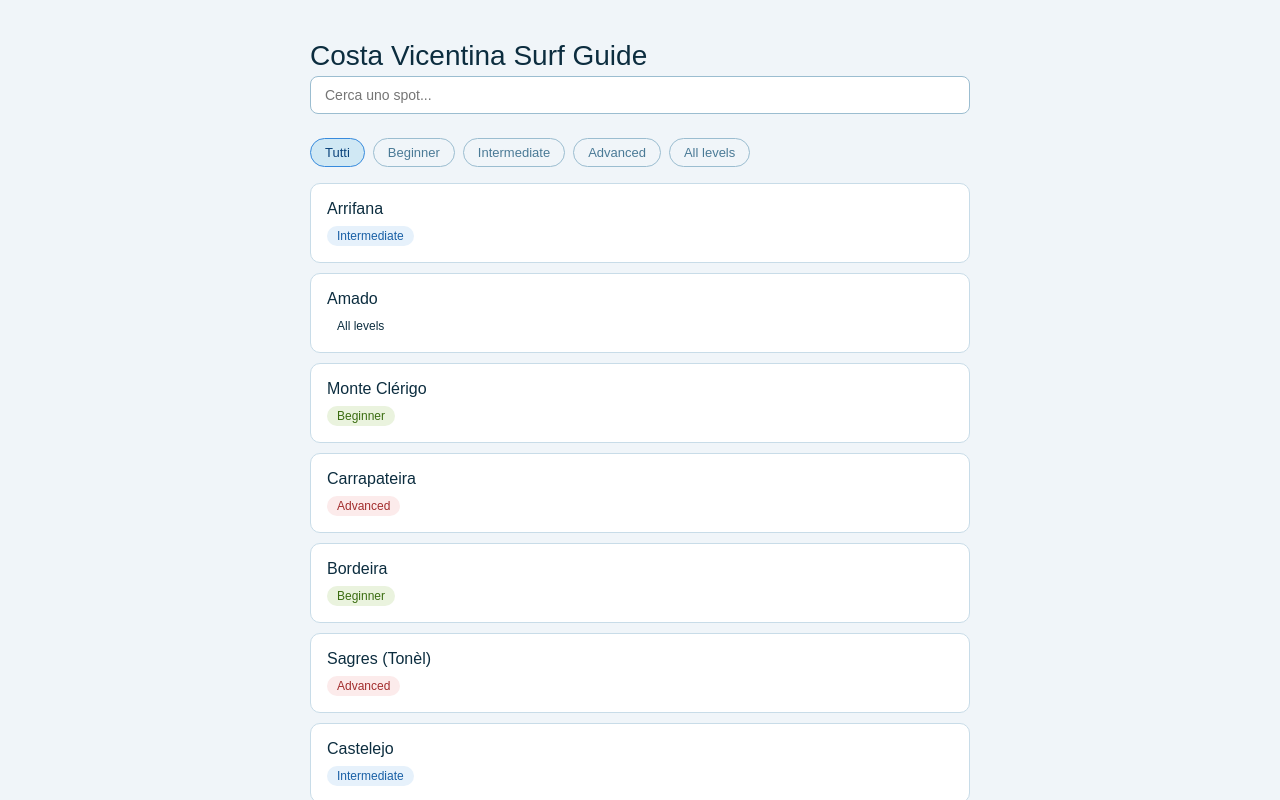
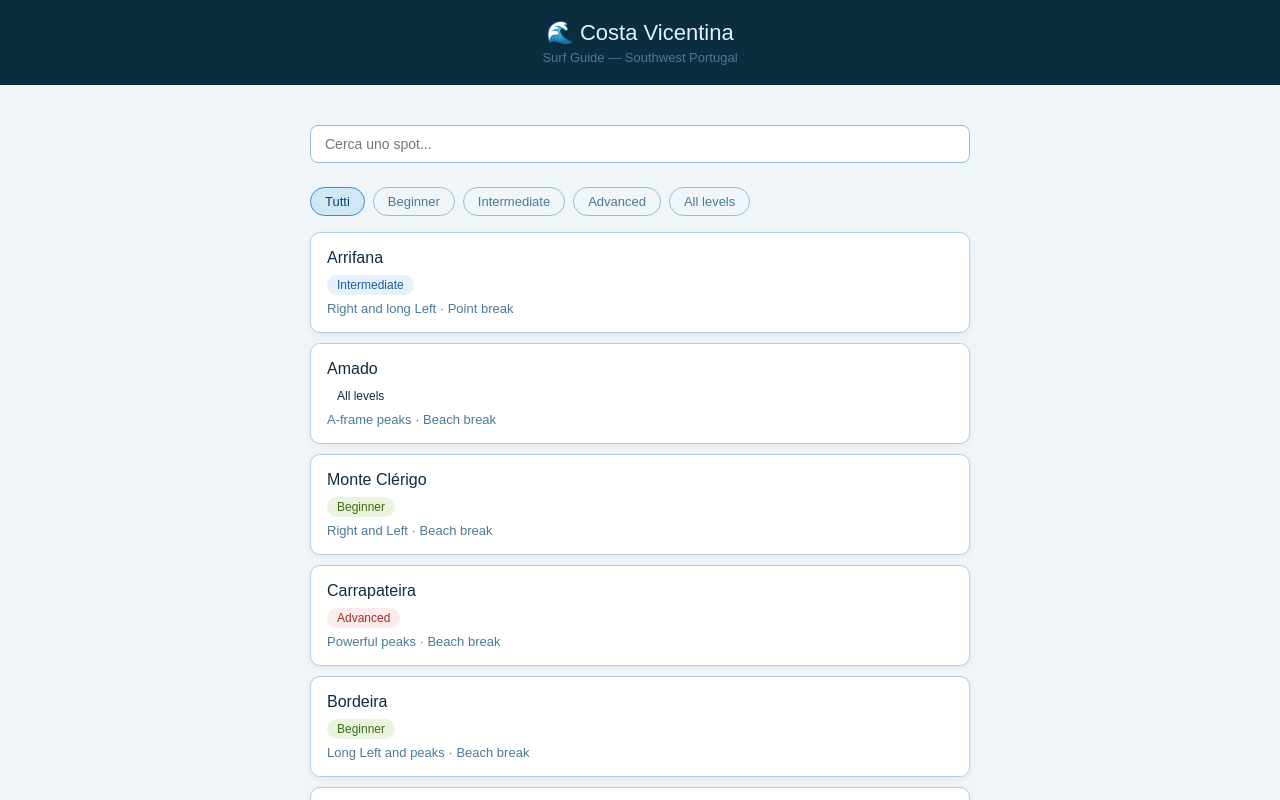
Before and after one commit to nicoperiz/costa-vicentina-surf, a React (Vite) app: page / in a window 1280 px wide. Shown: the top 800 px of the page. Built offline with nearby package versions, Linux system fonts and the light colour scheme.

Commit message:
schede aggiornate

```diff
--- a/src/index.css
+++ b/src/index.css
@@ -16,48 +16,46 @@ h1 {
   margin-bottom: 4px;
 }
 
-.subtitle {
-  color: #4a7a96;
-  font-size: 14px;
-  margin-bottom: 24px;
-}
-
 .page {
   max-width: 700px;
   margin: 0 auto;
   padding: 40px 20px;
 }
 
-.card {
-  background: white;
-  border: 1px solid #c8dce8;
-  border-radius: 10px;
-  padding: 16px;
-  margin-bottom: 10px;
+header {
+  background: #0c2d3f;
+  padding: 20px;
+  text-align: center;
 }
 
-.card h2 {
-  font-size: 16px;
+header h1 {
+  color: #e0f2fe;
+  font-size: 22px;
   font-weight: 500;
-  margin-bottom: 8px;
+  margin: 0;
 }
 
-.card a {
-  text-decoration: none;
-  color: #0c2d3f;
+header p {
+  color: #4a7a96;
+  font-size: 13px;
+  margin-top: 4px;
 }
 
-.badge {
-  display: inline-block;
-  font-size: 12px;
-  padding: 3px 10px;
-  border-radius: 12px;
+input {
+  width: 100%;
+  padding: 10px 14px;
+  border: 1px solid #9bbdd0;
+  border-radius: 8px;
+  font-size: 14px;
+  color: #0c2d3f;
+  background: white;
+  margin-bottom: 8px;
+  outline: none;
 }
 
-.badge-Beginner { background: #eaf3de; color: #3b6d11; }
-.badge-Intermediate { background: #e6f1fb; color: #185fa5; }
-.badge-Advanced { background: #fcebeb; color: #a32d2d; }
-.badge-All\ levels { background: #eeedfe; color: #534ab7; }
+input:focus {
+  border-color: #378add;
+}
 
 .filtri {
   display: flex;
@@ -82,21 +80,47 @@ h1 {
   color: #0c447c;
 }
 
-input {
-  width: 100%;
-  padding: 10px 14px;
-  border: 1px solid #9bbdd0;
-  border-radius: 8px;
-  font-size: 14px;
+.card {
+  display: block;
+  text-decoration: none;
   color: #0c2d3f;
   background: white;
-  margin-bottom: 8px;
-  outline: none;
+  border: 1px solid #b0cfe0;
+  border-radius: 10px;
+  padding: 16px;
+  margin-bottom: 10px;
+  box-shadow: 0 2px 6px rgba(0,0,0,0.06);
 }
 
-input:focus {
+.card:hover {
   border-color: #378add;
+  box-shadow: 0 4px 12px rgba(0,0,0,0.1);
+  cursor: pointer;
 }
+
+.card h2 {
+  font-size: 16px;
+  font-weight: 500;
+  margin-bottom: 8px;
+}
+
+.card-sub {
+  color: #4a7a96;
+  font-size: 13px;
+  margin-top: 6px;
+}
+
+.badge {
+  display: inline-block;
+  font-size: 12px;
+  padding: 3px 10px;
+  border-radius: 12px;
+}
+
+.badge-Beginner { background: #eaf3de; color: #3b6d11; }
+.badge-Intermediate { background: #e6f1fb; color: #185fa5; }
+.badge-Advanced { background: #fcebeb; color: #a32d2d; }
+.badge-All\ levels { background: #eeedfe; color: #534ab7; }
 
 .back-link {
   display: inline-block;
@@ -108,10 +132,11 @@ input:focus {
 
 .detail-card {
   background: white;
-  border: 1px solid #c8dce8;
+  border: 1px solid #b0cfe0;
   border-radius: 10px;
   padding: 20px;
   margin-top: 16px;
+  box-shadow: 0 2px 6px rgba(0,0,0,0.06);
 }
 
 .detail-card p {
@@ -119,3 +144,8 @@ input:focus {
   font-size: 15px;
   line-height: 1.5;
 }
+
+a {
+  text-decoration: none;
+  color: inherit;
+}
--- a/src/pages/Home.jsx
+++ b/src/pages/Home.jsx
@@ -1,14 +1,18 @@
-import { useState } from "react";
-import { Link } from "react-router-dom";
-import spotList from "../data/spots";
+import { useState } from 'react'
+import { Link } from 'react-router-dom'
+import spotList from '../data/spots'
 
 function Home() {
-  const [filtro, setFiltro] = useState("all");
-  const [ricerca, setRicerca] = useState("");
+  const [filtro, setFiltro] = useState('all')
+  const [ricerca, setRicerca] = useState('')
 
   return (
+    <div>
+      <header>
+        <h1>🌊 Costa Vicentina</h1>
+        <p>Surf Guide — Southwest Portugal</p>
+      </header>
       <div className="page">
-      <h1>Costa Vicentina Surf Guide</h1>
         <input
           type="text"
           placeholder="Cerca uno spot..."
@@ -16,57 +20,30 @@ function Home() {
           onChange={(e) => setRicerca(e.target.value)}
         />
         <div className="filtri">
-        <button
-          className={filtro === "all" ? "active" : ""}
-          onClick={() => setFiltro("all")}
-        >
-          Tutti
-        </button>
-        <button
-          className={filtro === "Beginner" ? "active" : ""}
-          onClick={() => setFiltro("Beginner")}
-        >
-          Beginner
-        </button>
-        <button
-          className={filtro === "Intermediate" ? "active" : ""}
-          onClick={() => setFiltro("Intermediate")}
-        >
-          Intermediate
-        </button>
-        <button
-          className={filtro === "Advanced" ? "active" : ""}
-          onClick={() => setFiltro("Advanced")}
-        >
-          Advanced
-        </button>
-        <button
-          className={filtro === "All levels" ? "active" : ""}
-          onClick={() => setFiltro("All levels")}
-        >
-          All levels
-        </button>
+          <button className={filtro === 'all' ? 'active' : ''} onClick={() => setFiltro('all')}>Tutti</button>
+          <button className={filtro === 'Beginner' ? 'active' : ''} onClick={() => setFiltro('Beginner')}>Beginner</button>
+          <button className={filtro === 'Intermediate' ? 'active' : ''} onClick={() => setFiltro('Intermediate')}>Intermediate</button>
+          <button className={filtro === 'Advanced' ? 'active' : ''} onClick={() => setFiltro('Advanced')}>Advanced</button>
+          <button className={filtro === 'All levels' ? 'active' : ''} onClick={() => setFiltro('All levels')}>All levels</button>
         </div>
         <div>
           {spotList
-          .filter((spot) => {
-            const matchLivello = filtro === "all" || spot.level === filtro;
-            const matchRicerca = spot.name
-              .toLowerCase()
-              .includes(ricerca.toLowerCase());
-            return matchLivello && matchRicerca;
+            .filter(spot => {
+              const matchLivello = filtro === 'all' || spot.level === filtro
+              const matchRicerca = spot.name.toLowerCase().includes(ricerca.toLowerCase())
+              return matchLivello && matchRicerca
             })
-          .map((spot) => (
-            <div key={spot.name} className="card">
-              <Link to={`/spot/${spot.name}`}>
+            .map(spot => (
+              <Link to={`/spot/${spot.name}`} key={spot.name} className="card">
                 <h2>{spot.name}</h2>
+                <span className={`badge badge-${spot.level}`}>{spot.level}</span>
+                <p className="card-sub">{spot.waveType} · {spot.breakType}</p>
               </Link>
-              <span className={`badge badge-${spot.level}`}>{spot.level}</span>
-            </div>
             ))}
         </div>
       </div>
-  );
+    </div>
+  )
 }
 
-export default Home;
+export default Home
```
Lines whose indentation alone changed are shown as unchanged.
